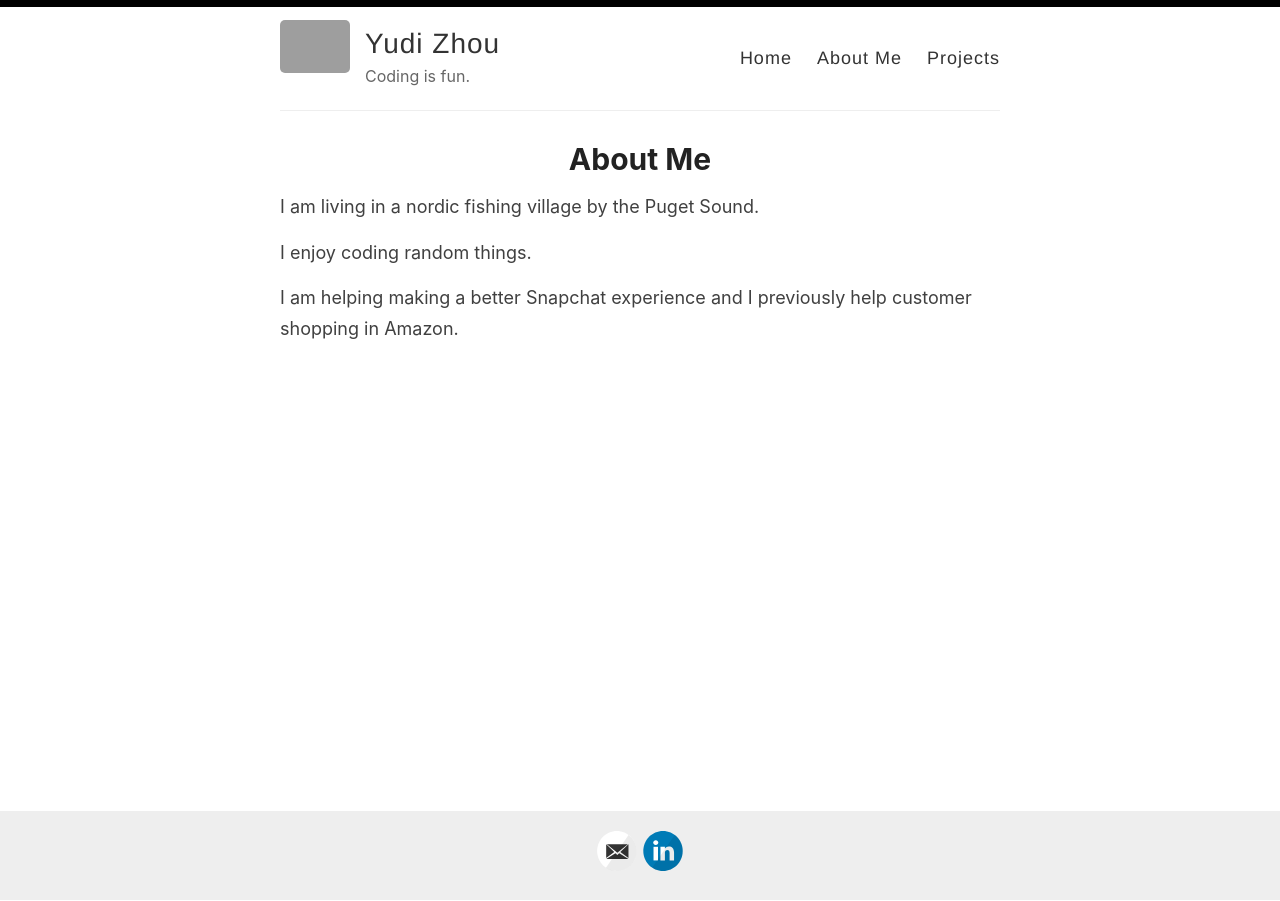
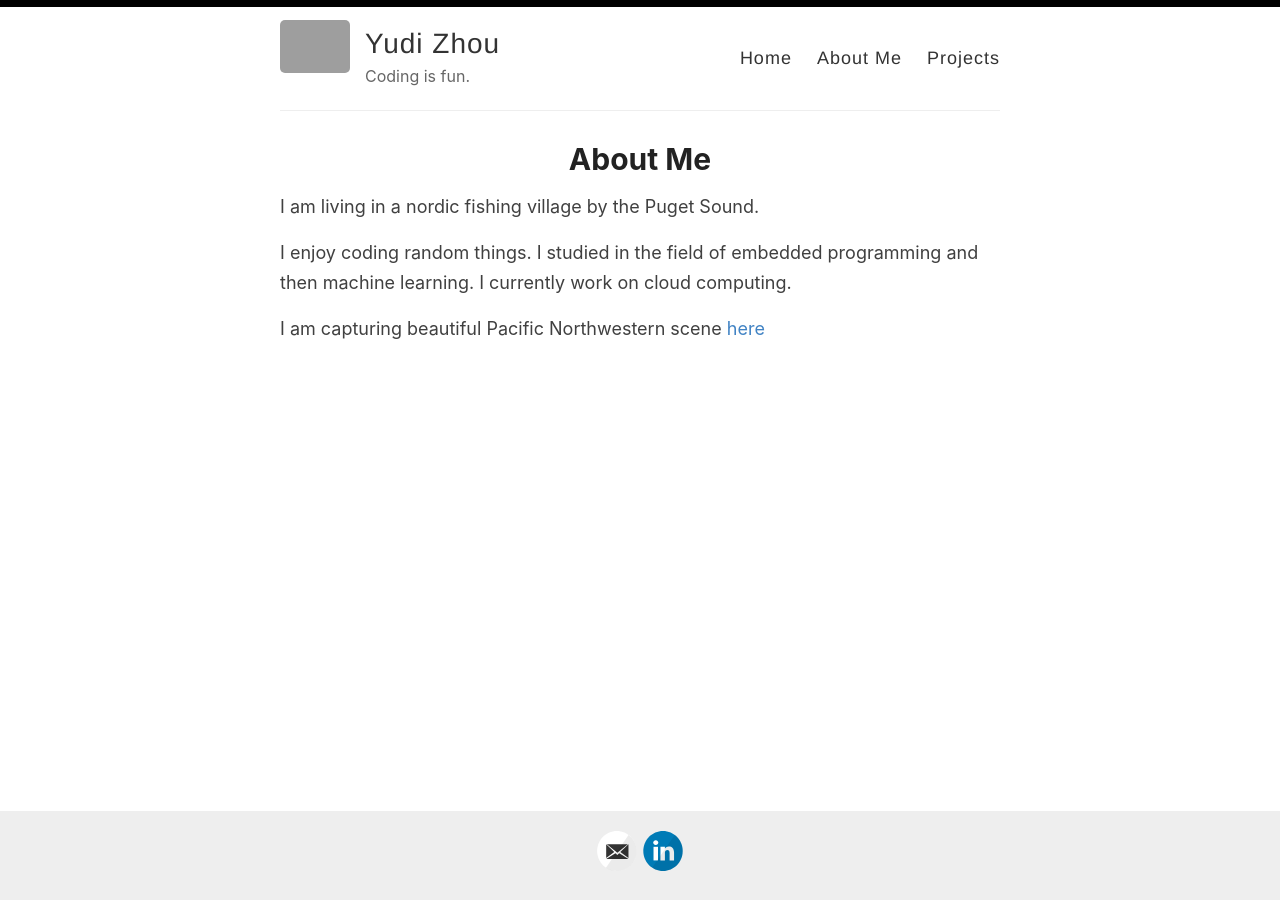
Before and after one commit to ydzhou/ydzhou.github.io, a Jekyll site: the page built from _pages/about.md, in a window 1280 px wide. Built offline with Jekyll 4.4.1, drawn with Linux system fonts in a browser that asks for light colours; grey boxes are pictures that could not be loaded.

Commit message:
update about me

```diff
--- a/_pages/about.md
+++ b/_pages/about.md
@@ -6,6 +6,6 @@ permalink: /about/
 
 I am living in a nordic fishing village by the Puget Sound.
 
-I enjoy coding random things.
+I enjoy coding random things. I studied in the field of embedded programming and then machine learning. I currently work on cloud computing.
 
-I am helping making a better Snapchat experience and I previously help customer shopping in Amazon.
+I am capturing beautiful Pacific Northwestern scene [here](https://500px.com/p/YudiZhou)
```
